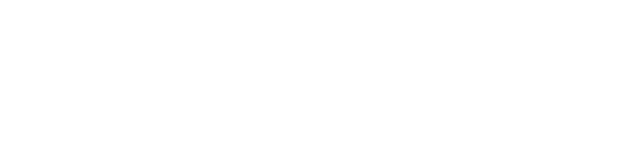
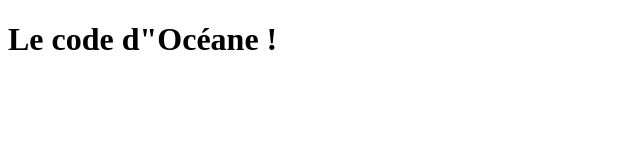
Before and after one commit to shalshouli/abundata, a plain HTML site: page index.html in a window 1280 px wide. Shown: the whole page, without its empty margins (0-640 px from the left). Drawn offline with Linux system fonts and the light colour scheme.

Commit message:
oceane adds code

```diff
--- a/index.html
+++ b/index.html
@@ -7,7 +7,7 @@
   <link rel="stylesheet" href="style.css">
 </head>
 <body>
-
+  <h1>Le code d"Océane !</h1>
   <script src="./script.js"></script>
 </body>
 </html>
```
